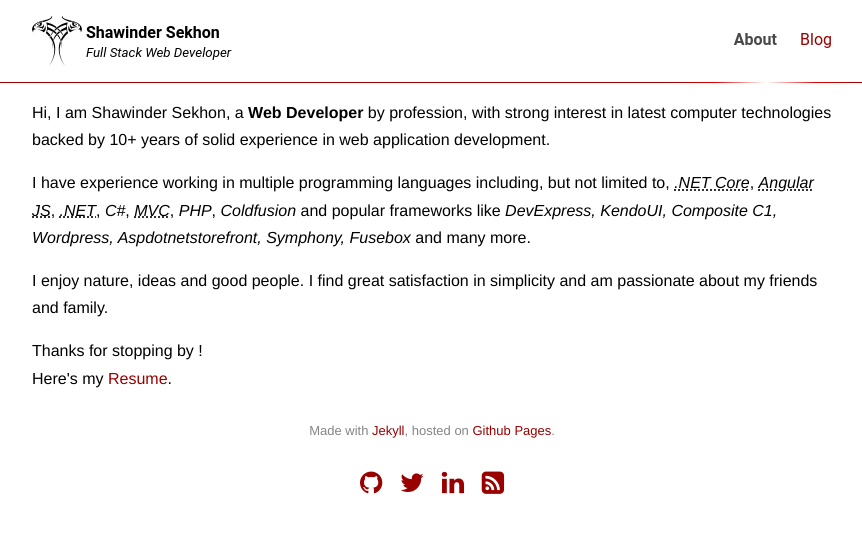
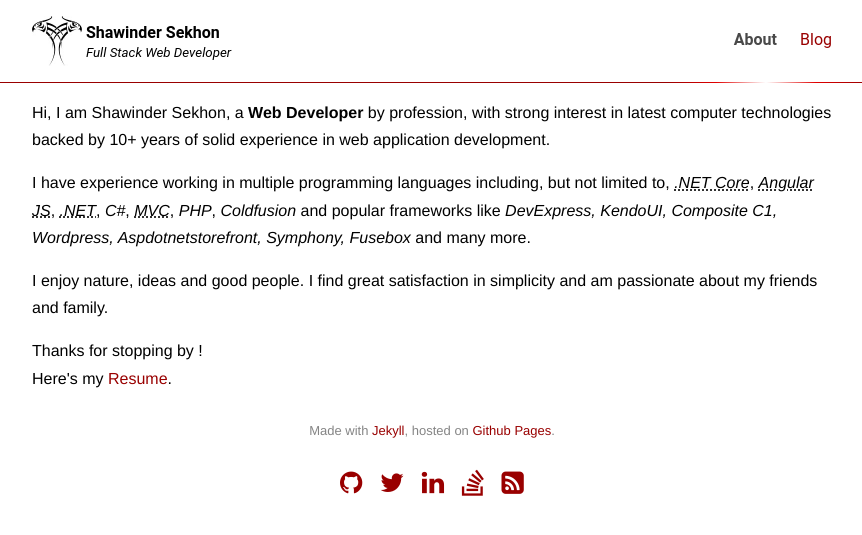
Before and after one commit to shawinder/shawinder.github.io, a Jekyll site: the page built from index.html, in a window 1280 px wide. Shown: the top 535 px of the page, without its empty margins (208-1070 px from the left). Built offline with Jekyll 4.4.1, drawn with Linux system fonts in a browser that asks for light colours; nearby versions of some CDN libraries.

Commit message:
Update master.html

```diff
--- a/_layouts/master.html
+++ b/_layouts/master.html
@@ -88,6 +88,11 @@
 	      </a>
 	    </li>
 	    <li>
+	      <a href="http://stackoverflow.com/users/823800/shawinder-sekhon" title="Connect with me on StackOverflow" target="_blank">
+	      <i class="fa fa-stack-overflow"></i>
+	      </a>
+	    </li>
+	    <li>
 	      <a href="/blog/atom.xml" title="Subscribe to my blog with RSS" target="_blank">
 	      <i class="fa fa-rss-square"></i>
 	      </a>
```
